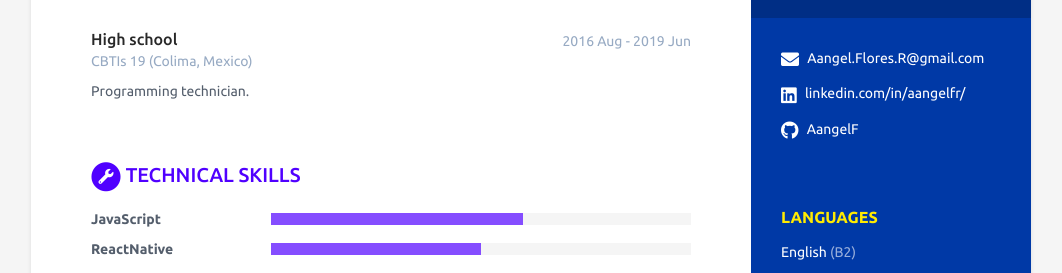
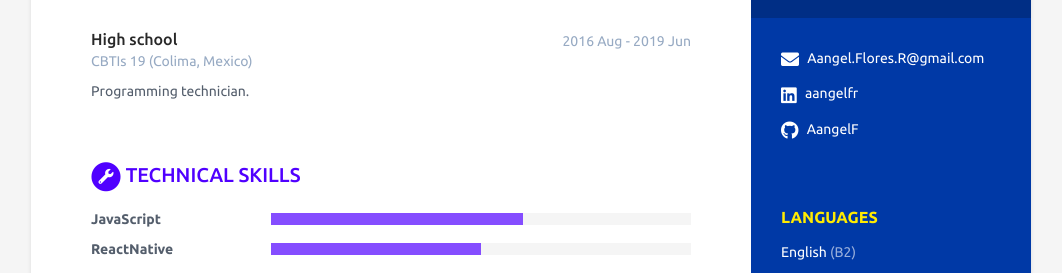
Before and after one commit to BC-MAY-21-RN/scorecard-AangelF, a Jekyll site: the page built from index.html, in a window 1280 px wide. Shown: the part 473-746 px from the top of the page, without its empty margins (109-1171 px from the left). Built offline with Jekyll 4.4.1, drawn with Linux system fonts in a browser that asks for light colours.

Commit message:
Update data.yml

```diff
--- a/_data/data.yml
+++ b/_data/data.yml
@@ -15,7 +15,7 @@ sidebar:
   email: Aangel.Flores.R@gmail.com
   phone:
   website: # No agregar http://
-  linkedin: linkedin.com/in/aangelfr/
+  linkedin: aangelfr
   github: AangelF
   gitlab:
   bitbucket:
```
